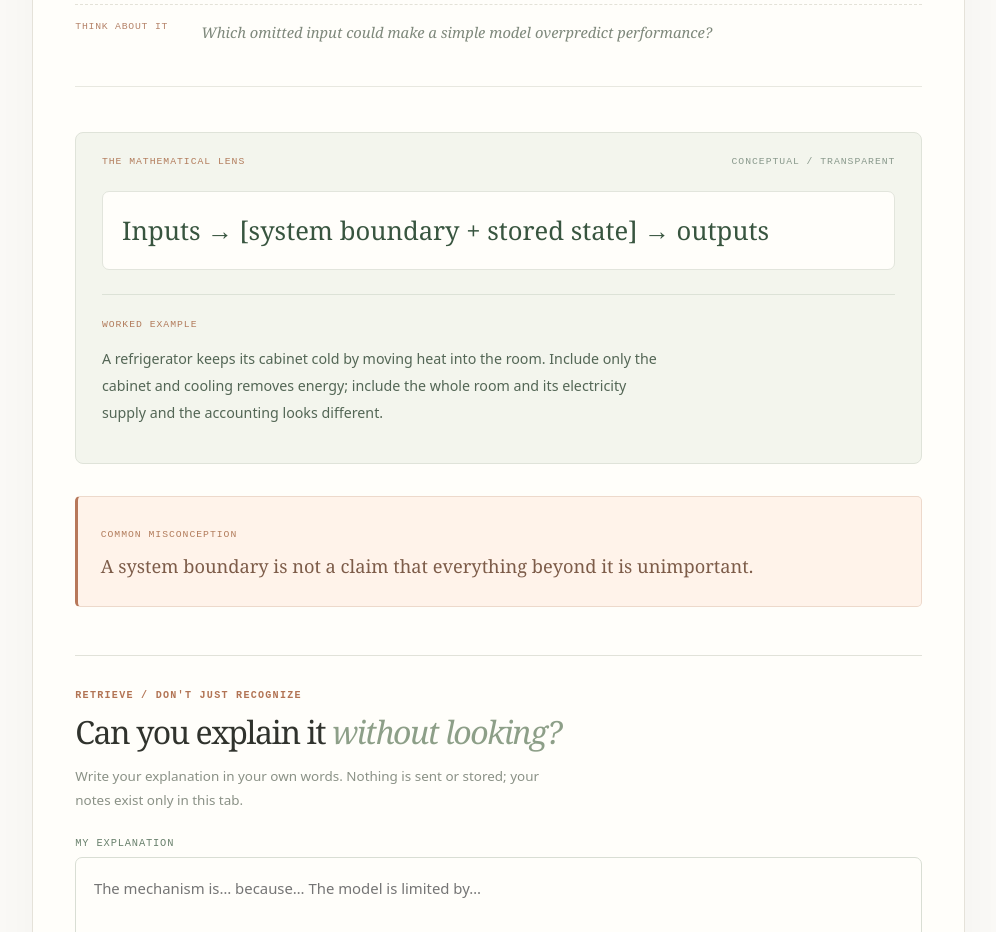
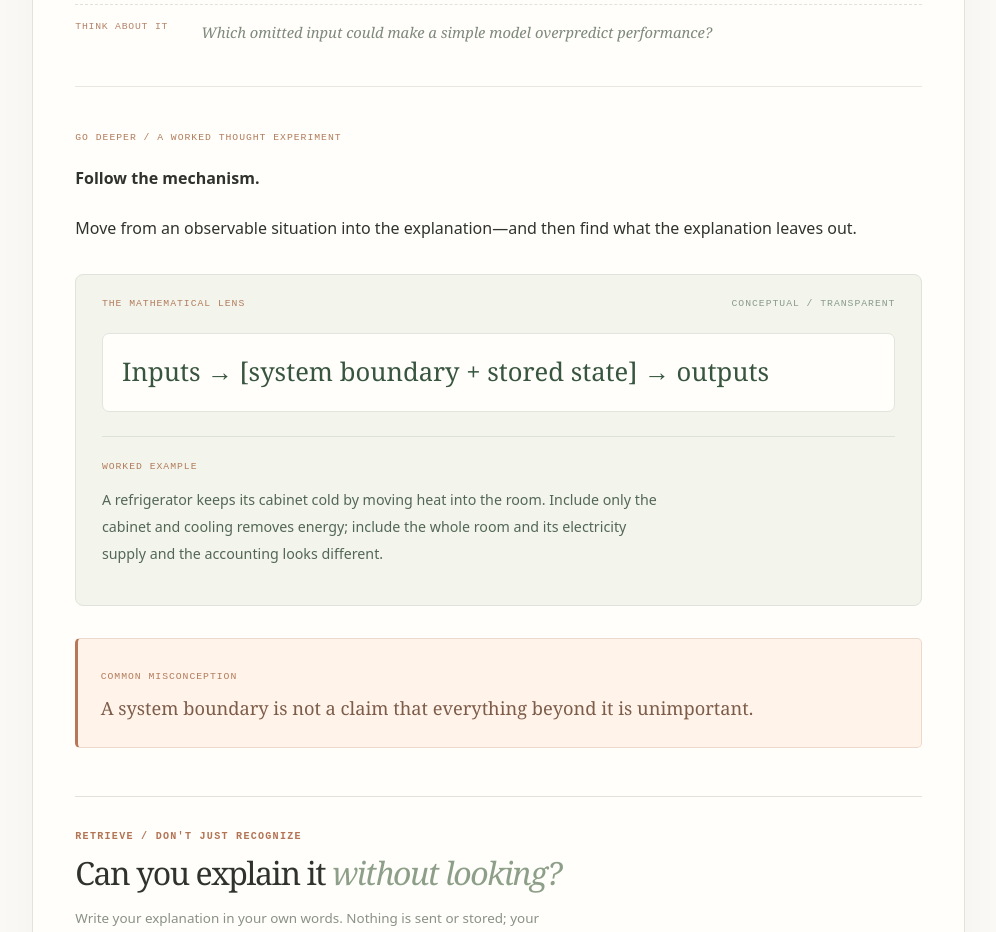
Before and after one commit to Rhodan-lab/principle-to-system, a plain HTML site: page software/one_website/knowledge.html in a window 1280 px wide. Shown: the part 2720-3652 px from the top of the page, without its empty margins (270-1266 px from the left). Drawn offline with Linux system fonts and the light colour scheme.

Commit message:
feat(learning-depth): display three-stage worked thought experiments within each teaching chapter

```diff
--- a/software/one_website/knowledge.html
+++ b/software/one_website/knowledge.html
@@ -76,6 +76,11 @@
     <p id="knowledge-lead" class="knowledge-lead"></p>
     <div class="knowledge-experiment-connection"><span>THE GUIDING QUESTION</span><strong id="knowledge-guiding"></strong></div>
     <div id="knowledge-sections" class="knowledge-sections"></div>
+    <section class="knowledge-scenario" aria-labelledby="knowledge-scenario-heading">
+      <div class="knowledge-scenario-header"><p class="knowledge-small">GO DEEPER / A WORKED THOUGHT EXPERIMENT</p><h4 id="knowledge-scenario-heading">Follow the mechanism.</h4>
+      <p>Move from an observable situation into the explanation—and then find what the explanation leaves out.</p></div>
+      <div id="knowledge-scenario-cards" class="knowledge-scenario-cards"></div>
+    </section>
     <div class="knowledge-equation" id="knowledge-equation-section">
      <div class="knowledge-equation-head"><span>THE MATHEMATICAL LENS</span><span>CONCEPTUAL / TRANSPARENT</span></div>
      <div id="knowledge-formula" class="knowledge-formula"></div>
```
